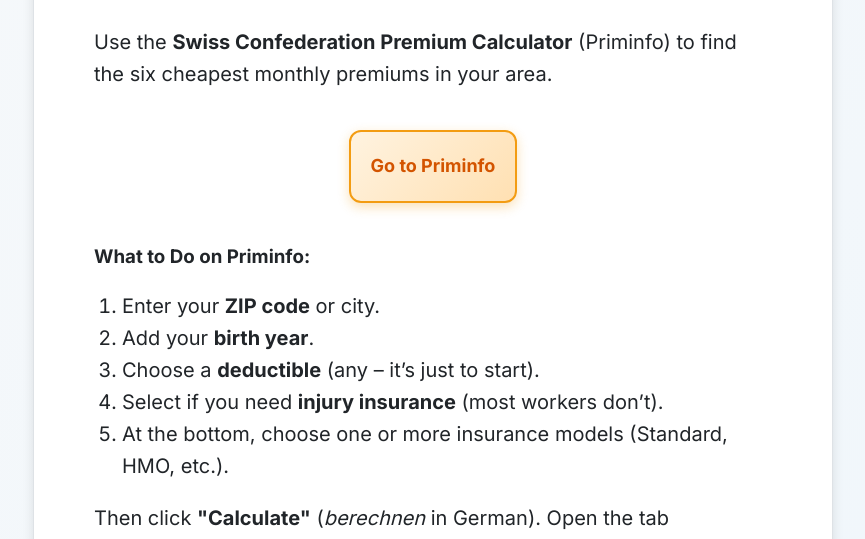
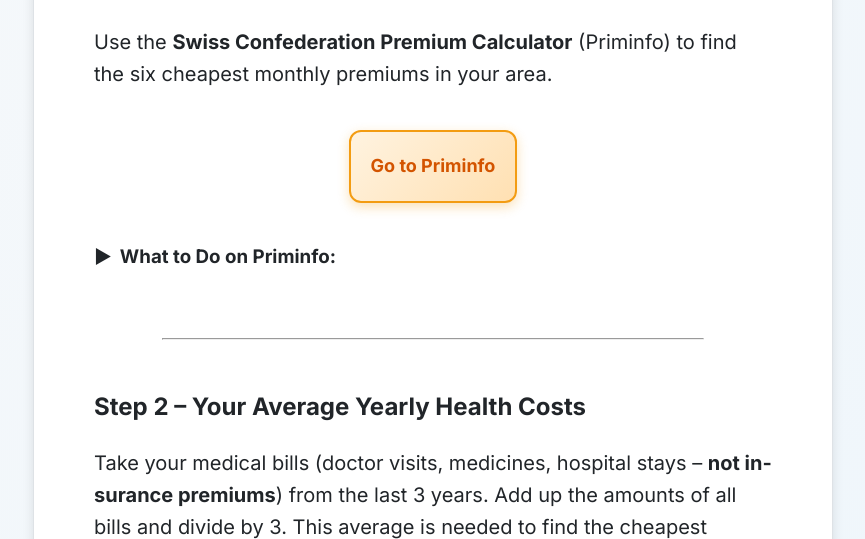
Before and after one commit to lucalevi/swiss-deductible-chooser, a Flask app: page /en/ in a window 1280 px wide. Shown: the part 911-1450 px from the top of the page, without its empty margins (207-1072 px from the left). Run offline with Flask 3, Linux system fonts and the light colour scheme.

Commit message:
Implemented the dropdown menu for the Priminfo steps

```diff
--- a/swiss-insurances/static/scripts.js
+++ b/swiss-insurances/static/scripts.js
@@ -1,4 +1,5 @@
 document.addEventListener("DOMContentLoaded", function () {
+    // Your existing form validation code
     const inputs = [
         document.getElementById("premium-300"),
         document.getElementById("premium-500"),
@@ -27,6 +28,8 @@ document.addEventListener("DOMContentLoaded", function () {
         submitBtn.disabled = allFilled && !isDescending;
     }
 
+    // Only run form validation if the elements exist (they might not be on every page)
+    if (form && inputs[0]) {
         inputs.forEach(input => {
             input.addEventListener("input", validateOrder);
         });
@@ -44,4 +47,21 @@ document.addEventListener("DOMContentLoaded", function () {
         });
 
         validateOrder();
+    }
+
+    // Collapsible functionality
+    window.toggleCollapsible = function () {
+        const content = document.getElementById('priminfo-instructions');
+        const arrow = document.querySelector('.arrow');
+
+        if (content && arrow) {
+            if (content.classList.contains('expanded')) {
+                content.classList.remove('expanded');
+                arrow.textContent = '▶';
+            } else {
+                content.classList.add('expanded');
+                arrow.textContent = '▼';
+            }
+        }
+    };
 });
--- a/swiss-insurances/static/style.css
+++ b/swiss-insurances/static/style.css
@@ -409,6 +409,34 @@ input[type="submit"]:disabled {
     transform: translateY(0);
 }
 
+.collapsible-header {
+    cursor: pointer;
+    user-select: none;
+    display: flex;
+    align-items: center;
+    gap: 8px;
+}
+
+.collapsible-header:hover {
+    color: #0066cc;
+}
+
+.arrow {
+    transition: transform 0.2s ease;
+    font-weight: bold;
+}
+
+.collapsible-content {
+    max-height: 0;
+    overflow: hidden;
+    transition: max-height 0.3s ease-out;
+}
+
+.collapsible-content.expanded {
+    max-height: 1000px;
+    /* Adjust based on your content height */
+}
+
 /* Button class for links (e.g., Get Started) */
 .btn {
     display: inline-block;
--- a/swiss-insurances/templates/en/index.html
+++ b/swiss-insurances/templates/en/index.html
@@ -46,7 +46,12 @@ endblock %}
 </div>
 
 
-<h3>What to Do on Priminfo:</h3>
+<h3 class="collapsible-header" onclick="toggleCollapsible()">
+    <span class="arrow">▶</span>
+    What to Do on Priminfo:
+</h3>
+
+<div id="priminfo-instructions" class="collapsible-content">
     <ol>
         <li>Enter your <b>ZIP code</b> or city.</li>
         <li>Add your <b>birth year</b>.</li>
@@ -55,13 +60,17 @@ endblock %}
         <li>At the bottom, choose one or more insurance models (Standard, HMO, etc.).</li>
     </ol>
 
-<p>Then click <b>"Calculate"</b> (<i>berechnen</i> in German). Open the tab <b>"Deductible Comparison"</b> (<i>Vergleich
+    <p>Then click <b>"Calculate"</b> (<i>berechnen</i> in German). Open the tab <b>"Deductible Comparison"</b>
+        (<i>Vergleich
             der Franchisen</i> in German) and click on <b>300</b>
         to sort by cheapest premiums. Keep that page open for later.</p>
 
     <div class="center-me">
-    <img class="bvg-imgs" src="{{ url_for('static', filename='img/priminfo-first-ende.png') }}" alt="Priminfo example">
-    <img class="bvg-imgs" src="{{ url_for('static', filename='img/priminfo-second-ende.png') }}" alt="Priminfo models">
+        <img class="bvg-imgs" src="{{ url_for('static', filename='img/priminfo-first-ende.png') }}"
+            alt="Priminfo example">
+        <img class="bvg-imgs" src="{{ url_for('static', filename='img/priminfo-second-ende.png') }}"
+            alt="Priminfo models">
+    </div>
 </div>
 
 <div class="the-rule">
```
Also changed, not shown: swiss-insurances/templates/de/index.html (+13 -4 lines), swiss-insurances/templates/fr/index.html (+12 -3 lines), swiss-insurances/templates/it/index.html (+19 -7 lines). Lines whose indentation alone changed are shown as unchanged.
